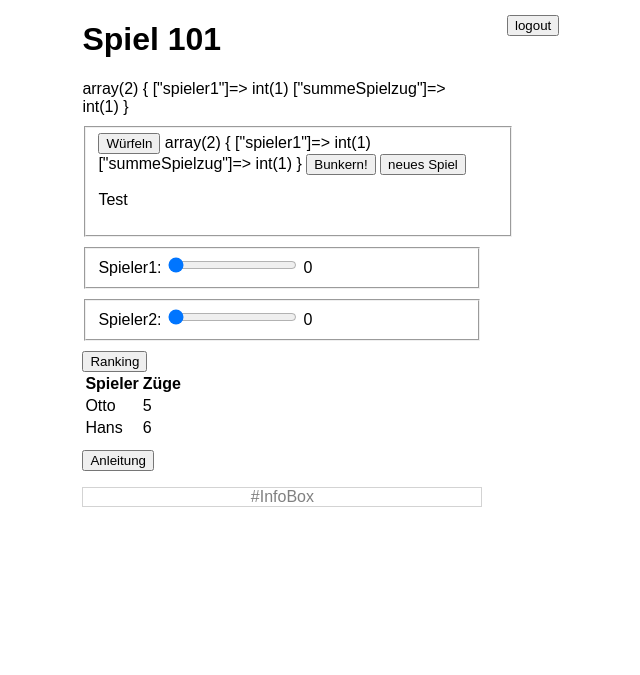
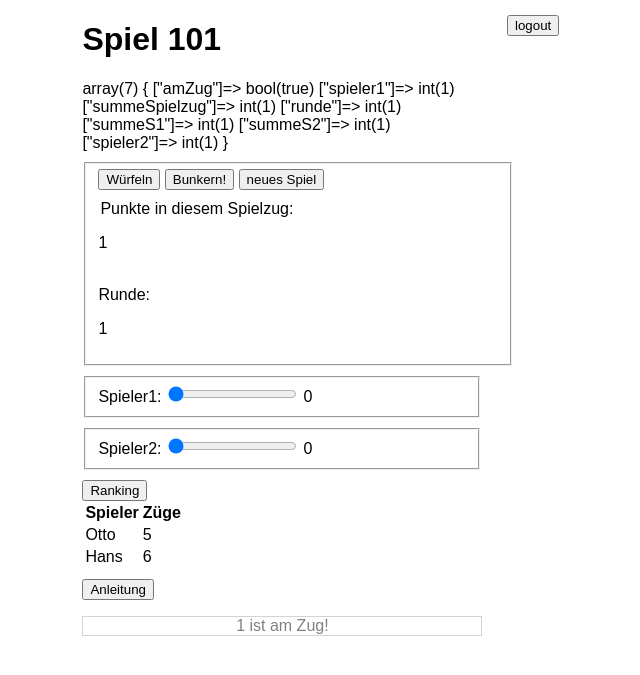
Before and after one commit to JanaKrahe/PHP_Datenbanken, a PHP site: page /PHP_Datenbanken/OberflaecheSpiel.php in a window 1280 px wide. Shown: the top 675 px of the page, without its empty margins (368-1008 px from the left). Run offline with PHP 8.4, Linux system fonts and the light colour scheme; the visitor is signed in with stand-in values (Sample User, id 1).

Commit message:
Logik des Spiels
Klasse Spieler wird noch in Spiel umbenannt

```diff
--- a/Spiel_101/OberflaecheSpiel.php
+++ b/Spiel_101/OberflaecheSpiel.php
@@ -21,8 +21,7 @@
           include 'Spieler.php';
           include 'Ranking.php';
           $name = $_SESSION['spieler1'];
-          $spieler1 = new Spieler($name);
-          $spieler2 = new Spieler('Gast');
+          $spieler = new Spieler($name);
           $ran = new Ranking();
       ?>
       </div>
@@ -30,12 +29,15 @@
         <fieldset class="schmal">
           <form method="post">
             <input class="btn btn-default" type="submit" name="wurf" value="Würfeln"></input>
-            <?php $spieler1->wuerfelnAuswertung();
-            var_dump($_SESSION);?>
+            <?php $spieler->wuerfelnAuswertung(); ?>
             <input class="btn btn-default" type="submit" name="bunkern" value="Bunkern!"></input>
+              <?php $spieler->sichernAuswertung(); ?>
             <input class="btn btn-default" type="submit" name="reset" value="neues Spiel"></input>
             <div class="erzieltePktDiv">
-              <p class="erzieltePktP"> Test</p>
+              <legend> Punkte in diesem Spielzug: </legend>
+              <p class="erzieltePktP"> <?php echo $_SESSION['summeSpielzug'] ?></p> <br>
+              <label> Runde: </label>
+              <p class="Zug"> <?php echo $_SESSION['runde'] ?> </p>
             </div>
           </form>
         </fieldset>
@@ -111,13 +113,15 @@
         </p>
       </div>
       <div id="infoDiv">
-        <p class="infoBox" name="infoBox"> #InfoBox </p>
+        <p class="infoBox" name="infoBox" value="#InfoBox">
+          <?php $spieler->anDerReihe(); ?>
+        </p>
       </div>
 
       <div class="logoutDiv">
         <form method="post">
           <input class="btn btn-default" type="submit" name="logout" value="logout"></input>
-          <?php $spieler1->logoutAuswertung(); ?>
+          <?php $spieler->logoutAuswertung(); ?>
         </form>
       </div>
   </body>
--- a/Spiel_101/Spieler.php
+++ b/Spiel_101/Spieler.php
@@ -8,7 +8,6 @@ class Spieler
 {
   private $name = '';
   private $summeGesamt = 0;
-  private $zuege = 0;
   /**
   * Konstruktor: Namenszuweisung
   */
@@ -25,7 +24,6 @@ class Spieler
   {
     if (isset($_POST["wurf"]) && $_POST["wurf"] == "Würfeln") {
       $this->wuerfeln();
-      var_dump($_SESSION['summeSpielzug']);
     }
 
   }
@@ -37,28 +35,27 @@ class Spieler
   {
     //Zufallszahl generieren
     $wuerfelergebnis = random_int(1, 6);
+    var_dump($wuerfelergebnis);
 
     if($wuerfelergebnis == 1) {
       $this->verlieren();
     }
     else {
-      //Überprüfen ob summeSpielzug vorhanden
-      if(!empty($_SESSION['summeSpielzug'])) {
-        var_dump($_SESSION['summeSpielzug']);
-        //Hilfsvariable zur Berechnung der neuen Summe
-        $ze = $_SESSION['summeSpielzug'];
-        $ze += $wuerfelergebnis;
-        $_SESSION['summeSpielzug'] = $ze;
-        #$_SESSION['summeSpielzug'] += $wuerfelergebnis;
-        var_dump($_SESSION['summeSpielzug']);
-      }
-      else {
-        //summeSpielzug erstellen und = Zufallszahl setzen
-        $_SESSION['summeSpielzug'] = 0;
-        $_SESSION['summeSpielzug'] = $wuerfelergebnis;
-        echo 'Ich war hier' . "<br>";
-      }
+      //Berechnung der neuen Summe
+      $_SESSION['summeSpielzug'] += $wuerfelergebnis;
     }
+  }
+
+  /**
+  * Prüfung, ob der Logout-Button gedrückt wurde
+  *
+  */
+  public function sichernAuswertung()
+  {
+    if (isset($_POST["bunkern"]) && $_POST["bunkern"] == "Bunkern!") {
+      $this->sichern();
+    }
+
   }
 
   /**
@@ -66,10 +63,18 @@ class Spieler
   */
   function sichern()
   {
-    // Wert in DB speichern!
-    $summeGesamt = $summeGesamt + $_SESSION['summeSpielzug'];
-    //Züge in DB erhöhen
-    $zuege = $zuege + 1;
+    // Prüfung welcher Spieler dran ist
+    if ($_SESSION['amZug'] == true)
+    {
+      $_SESSION['summeS1'] += $_SESSION['summeSpielzug'];
+      $_SESSION['amZug'] = false;
+    }
+    else {
+      $_SESSION['summeS2'] += $_SESSION['summeSpielzug'];
+      $_SESSION['runde'] += 1;
+      $_SESSION['amZug'] = true;
+    }
+    $_SESSION['summeSpielzug'] = 0;
   }
 
   /**
@@ -77,20 +82,36 @@ class Spieler
   */
   function verlieren()
   {
+    // Prüfung welcher Spieler dran ist
+    if ($_SESSION['amZug'] == true)
+    {
+      $_SESSION['amZug'] = false;
+    }
+    else {
+      $_SESSION['runde'] += 1;
+      $_SESSION['amZug'] = true;
+    }
     $_SESSION['summeSpielzug'] = 0;
-    //Züge in DB erhöhen
-    $zuege = $zuege + 1;
   }
 
   //Getter und Setter
 
   /**
-  * Gibt gespeicherte Punkte des Spielers aus
+  * Gibt gespeicherte Punkte des Spielers1 aus
   * @return
   */
-  function getGesamtPunkte()
+  function getGesamtPunkteS1()
   {
-    return $summeGesamt;
+    return $_SESSION['summeS1'];
+  }
+
+  /**
+  * Gibt gespeicherte Punkte des Spielers2 aus
+  * @return
+  */
+  function getGesamtPunkteS2()
+  {
+    return $_SESSION['summeS2'];
   }
 
   /**
@@ -99,16 +120,24 @@ class Spieler
   */
   function getWuerfe()
   {
-    return $zuege;
+    //eventuell andersrum^^
+    if ($_SESSION['amZug'] == true)
+    {
+      return $_SESSION['runde'];
+    }
+    else {
+      return $_SESSION['runde'] + 1;
+    }
+
   }
 
   /**
   * Setzt eine Anzahl Wuerfe
-  * @param Zuganzahl
+  * @param runde
   */
   function setWuerfe($pZuege)
   {
-    $this->zuege = $pZuege;
+    $_SESSION['runde'] = $pZuege;
   }
 
   /**
@@ -118,7 +147,7 @@ class Spieler
   function getName()
   {
 
-    return $this->name;
+    return $_SESSION['spieler1'];
   }
 
   /**
@@ -157,6 +186,19 @@ class Spieler
     session_destroy();
     header("Location: login.php");
   }
+
+  /**
+  * Zerstört die aktuelle Session und
+  * leitet den Nutzer auf die Login-Seite weiter
+  */
+  public function anDerReihe()  {
+    if ($_SESSION['amZug'] == true) {
+      echo $_SESSION['spieler1'] . ' ist am Zug!';
+    }
+    else {
+      echo $_SESSION['spieler2'] . ' ist am Zug!';
+    }
+  }
 }
 
  ?>
--- a/Spiel_101/session.php
+++ b/Spiel_101/session.php
@@ -16,7 +16,11 @@ class sessionClass
       $_SESSION['eingeloggt'] = true;
       $_SESSION['spieler1'] = $benutzername;
       $_SESSION['spieler2'] = 'Gast';
-
+      $_SESSION['summeSpielzug'] = 0;
+      $_SESSION['runde'] = 1;
+      $_SESSION['summeS1'] = 0;
+      $_SESSION['summeS2'] = 0;
+      $_SESSION['amZug'] = true;
     } else {
       echo "<b>ungültige Eingabe</b>";
       $_SESSION['eingeloggt'] = false;
```
Also changed, not shown: Spiel_101/Spiel.php (deleted, +0 -20 lines).
